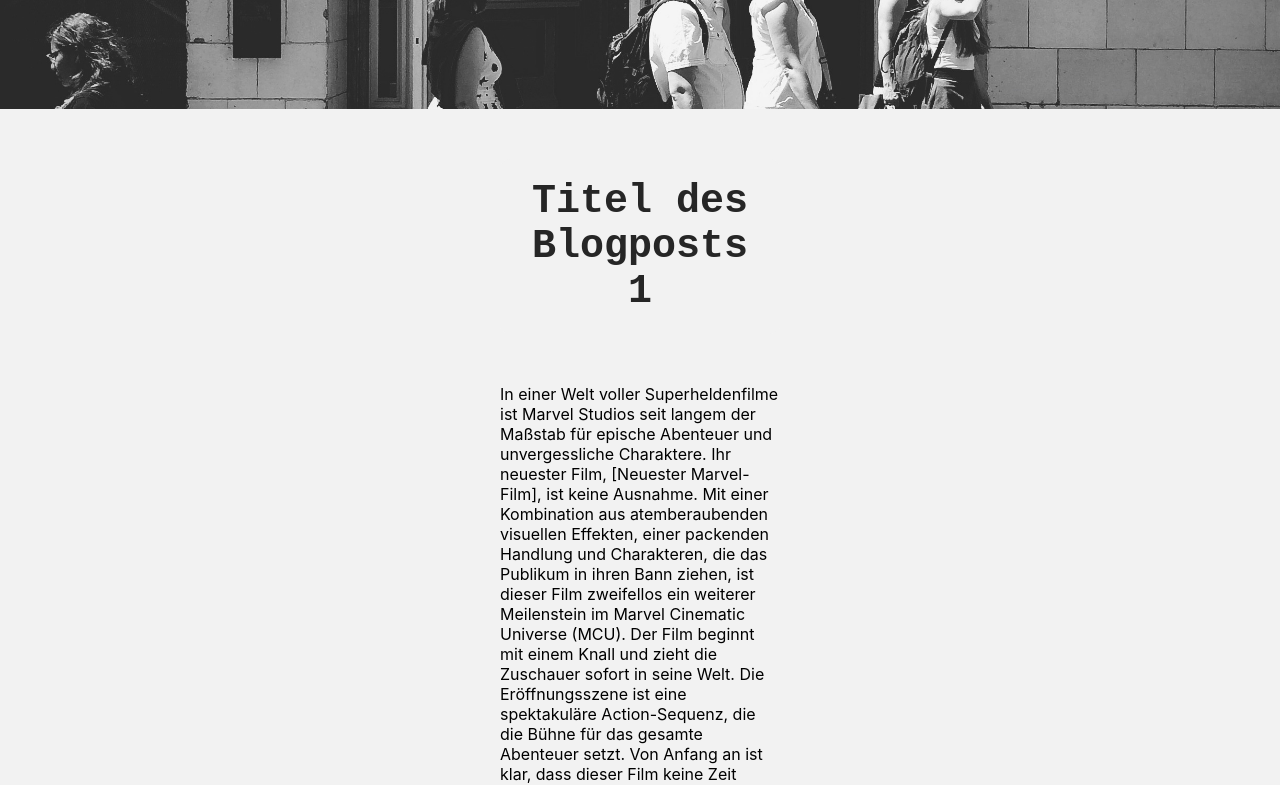
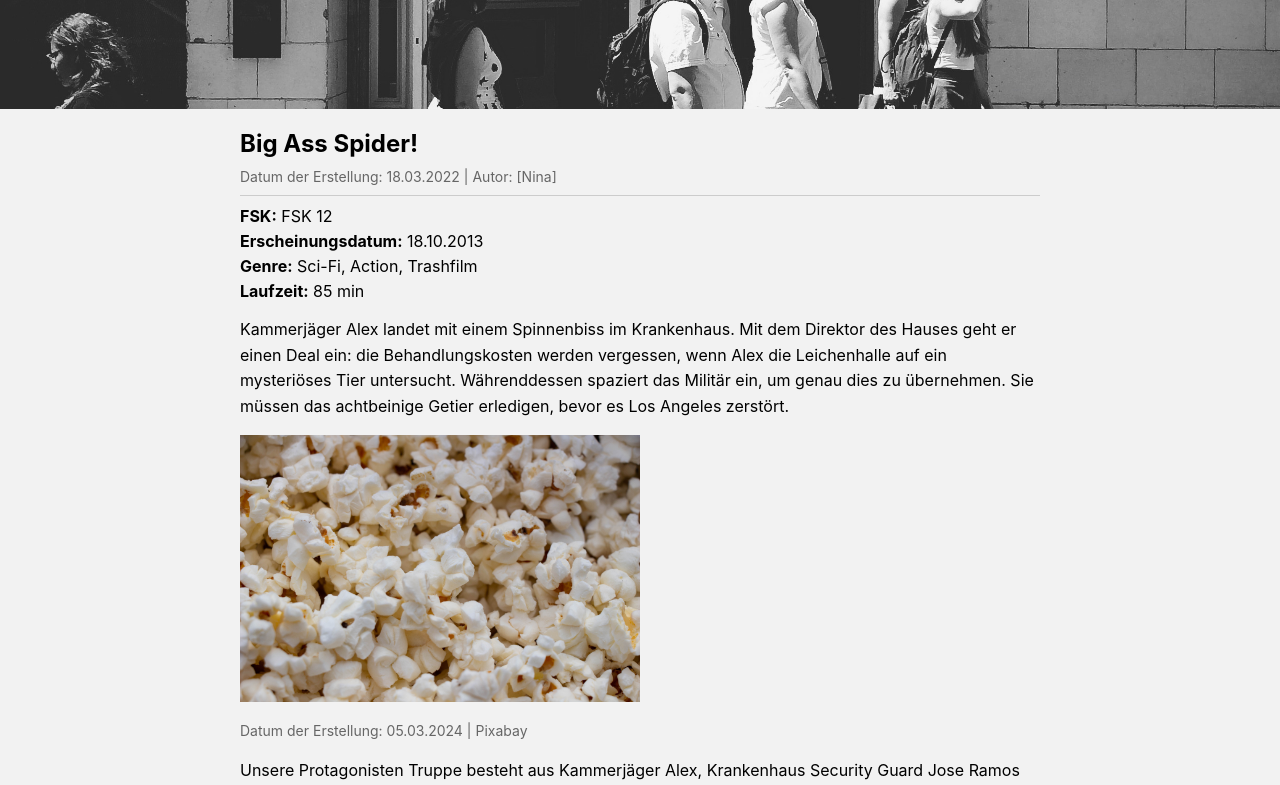
Before and after one commit to David-Floy/hinter-den-frames, a React (Create React App) app: page /post/1 in a window 1280 px wide. Shown: the part 500-1285 px from the top of the page. Built offline with nearby package versions, Linux system fonts and the light colour scheme.

Commit message:
Added new icon Added Description for movies Added new Layout and changed DetailPage.css.

```diff
--- a/public/index.html
+++ b/public/index.html
@@ -2,7 +2,7 @@
 <html lang="en">
   <head>
     <meta charset="utf-8" />
-    <link rel="icon" href="%PUBLIC_URL%/favicon.ico" />
+    <link rel="icon" href="/img/filmbild3Icon.png" />
     <meta name="viewport" content="width=device-width, initial-scale=1" />
     <meta name="theme-color" content="#000000" />
     <meta
--- a/src/App.js
+++ b/src/App.js
@@ -6,23 +6,62 @@ import { BrowserRouter as Router, Route, Routes } from 'react-router-dom';
 const App = () => {
 
     const posts = [
-        { id: 1, title: 'Titel des Blogposts 1', excerpt: 'Auszug des Blogposts 1', content: 'In einer Welt voller Superheldenfilme ist Marvel Studios seit langem der Maßstab für epische Abenteuer und unvergessliche Charaktere. Ihr neuester Film, [Neuester Marvel-Film], ist keine Ausnahme. Mit einer Kombination aus atemberaubenden visuellen Effekten, einer packenden Handlung und Charakteren, die das Publikum in ihren Bann ziehen, ist dieser Film zweifellos ein weiterer Meilenstein im Marvel Cinematic Universe (MCU).\n' +
-                '\n' +
-                'Der Film beginnt mit einem Knall und zieht die Zuschauer sofort in seine Welt. Die Eröffnungsszene ist eine spektakuläre Action-Sequenz, die die Bühne für das gesamte Abenteuer setzt. Von Anfang an ist klar, dass dieser Film keine Zeit verschwendet und direkt in die Handlung eintaucht.\n' +
-                '\n' +
-                'Eine der größten Stärken von [Neuester Marvel-Film] ist sein Ensemble-Cast. Von altbekannten Helden bis hin zu neuen Gesichtern bietet der Film eine vielschichtige und fesselnde Gruppe von Charakteren. Jeder von ihnen hat seine eigenen Motivationen und Ziele, was zu interessanten Konflikten und dynamischen Interaktionen führt. Die Chemie zwischen den Schauspielern ist spürbar und trägt zur immersiven Erfahrung des Films bei.\n' +
-                '\n' +
-                'Besonders beeindruckend ist die Leistung der Hauptdarsteller. [Name des Hauptdarstellers] überzeugt in seiner Rolle als [Charaktername] mit einer Mischung aus Charisma und Tiefe. Seine Entwicklung im Laufe des Films ist fesselnd und macht ihn zu einem der faszinierendsten Charaktere im MCU. Unterstützt wird er von einer talentierten Besetzung, darunter [Namen weiterer Hauptdarsteller], die alle ihre Momente haben, um zu glänzen.\n' +
-                '\n' +
-                'Natürlich wäre ein Marvel-Film ohne actiongeladene Sequenzen und beeindruckende visuelle Effekte nicht vollständig. In [Neuester Marvel-Film] werden die Erwartungen in dieser Hinsicht übertroffen. Die Actionszenen sind spektakulär choreografiert und mit beeindruckenden Effekten versehen. Ob es sich um epische Schlachten oder atemberaubende Verfolgungsjagden handelt, der Film bietet eine Fülle von visuellem Spektakel, das das Publikum in seinen Bann zieht.\n' +
-                '\n' +
-                'Darüber hinaus beeindruckt [Neuester Marvel-Film] mit einer tiefgreifenden und ansprechenden Handlung. Während der Film die typischen Elemente eines Superheldenfilms enthält - einschließlich heroischer Taten und epischer Schlachten -, geht er auch über sie hinaus und erkundet Themen wie Freundschaft, Opferbereitschaft und die Suche nach Identität. Dadurch fühlt sich der Film nicht nur wie ein weiteres Superheldenabenteuer an, sondern auch wie eine bedeutungsvolle Erzählung, die zum Nachdenken anregt.\n' +
-                '\n' +
-                'Ein weiterer Höhepunkt von [Neuester Marvel-Film] ist seine beeindruckende visuelle Gestaltung. Die Welt, die die Filmemacher geschaffen haben, ist reichhaltig und detailreich, und jede Einstellung ist ein visuelles Fest für die Augen. Von den glänzenden Wolkenkratzern der Stadt bis hin zu den weitläufigen Landschaften der entlegensten Ecken des Universums ist jeder Schauplatz sorgfältig gestaltet und trägt zur Immersion des Publikums bei.\n' +
-                '\n' +
-                'Neben seiner visuellen Pracht überzeugt der Film auch mit einem mitreißenden Soundtrack, der die emotionalen Momente verstärkt und die Actionsequenzen auf ein neues Level hebt. Die Musik ist perfekt auf die Stimmung des Films abgestimmt und trägt dazu bei, die Atmosphäre zu verstärken und die Zuschauer noch tiefer in das Geschehen einzubeziehen.\n' +
-                '\n' +
-                'Insgesamt ist [Neuester Marvel-Film] ein Triumph für das MCU und ein weiterer Beweis für die Fähigkeit von Marvel Studios, fesselnde Geschichten zu erzählen und unvergessliche Charaktere zu schaffen. Mit seiner packenden Handlung, beeindruckenden visuellen Effekten und einem Ensemble-Cast, das auf ganzer Linie überzeugt, ist dieser Film ein Muss für Fans von Superheldenfilmen und ein Erlebnis, das noch lange nach dem Abspann in Erinnerung bleibt. Marvel hat sich erneut selbst übertroffen und bewiesen, dass sie die Könige des Superheldenkinos sind.', image: '/img/pic1.jpg' },
+        { id: 1, title: 'Big Ass Spider!',
+            excerpt: 'Kammerjäger Alex landet mit einem Spinnenbiss im Krankenhaus. Mit dem Direktor des\n' +
+                'Hauses geht er einen Deal ein: die Behandlungskosten werden vergessen, wenn Alex die\n' +
+                'Leichenhalle auf ein mysteriöses Tier untersucht. Währenddessen spaziert das Militär ein,\n' +
+                'um genau dies zu übernehmen. Sie müssen das achtbeinige Getier erledigen, bevor es Los\n' +
+                'Angeles zerstört.\n',
+
+            content1: 'Unsere Protagonisten Truppe besteht aus Kammerjäger Alex, Krankenhaus Security Guard\n' +
+                'Jose Ramos und Major Braxton Tanner. Sie nehmen die Suche nach der Spinne auf,\n' +
+                'nachdem sie aus dem Krankenhaus via Gullideckel flieht. Dabei offenbart Major Tanner den\n' +
+                'Ursprung des Monstrums: eine ultimative US-Symbiose aus Alien-DNA und gentechnisch\n' +
+                'veränderten Lebensmitteln. Das Resultat ist eine Spinne mit gefährlicher Wachstumsrate,\n' +
+                'die nach Zunahme zweibeiniger Snacks exponentiell ansteigt. Doch das beweist sich nur in\n' +
+                'Größe, statt Gewicht. Während sich die Spinne in einigen Baumkronen versteckt, knickt kein\n' +
+                'einziger Ast unter der Last des PKW-großen Tieres ein. Spätestens im epischen Endkampf\n' +
+                'erkennen wir das Phänomen erneut, da bis auf die menschgemachten Militäreingriffe, der\n' +
+                'Spinnen-Showdown keine Spuren in der Baustatik-ausgereiften L.A. Skyline hinterlässt.\n',
+
+            image: ['/img/pic1.jpg', '05.03.2024', 'Pixabay'],
+            image2: ['/img/pic2.jpg', '05.03.2024', 'Pixabay'],
+
+            content2: "Big Ass Spider! hat nach der Veröffentlichung in 2013 zwei Preise gewonnen. Wofür? „Beste\n" +
+                "DVD/Blu-Ray Release“ – was genau das bedeutet, wissen wir auch nicht. Der Film sorgt\n" +
+                "jedenfalls fast anderthalb Stunden für Unterhaltung. Das Regie/Drehbuch Duo aus Mike\n" +
+                "Mendez und Gregory Gieras haben aus einem simplen Trashfilm Plot einen eigenständigen\n" +
+                "Film gezaubert. Das Casting trägt ebenso zum Filmerlebnis bei. Lange sollte nicht gegrübelt\n" +
+                "werden, woher man sie kennt. Kammerjäger-Darsteller Greg Grunberg trug für seine Rolle in\n" +
+                "Heroes die blaue Uniform des Polizisten Matt Parkman. Die vom Protagonisten\n" +
+                "umschmachtete Lt. Karly Brant wird gespielt von Clare Kramer. Sie verantwortete sich in\n" +
+                "Buffy als sagenhafte Glory einer Menge Chaos und Verzweiflung. Und dann gibt es da noch\n" +
+                "das befehlsmächtige Militär Oberhaupt Major Braxton Tanner. Hinter ihm steckt die\n" +
+                "unverkennbare Visage von Ray Wise: Twin Peaks, RoboCop, eben der Mann mit dem\n" +
+                "langen IMDB Eintrag.",
+        content3: "Insbesondere die Charaktere sind es, die den Film ausmachen. Der mexikanische\n" +
+            "Krankenhaus Security Guard Jose Ramos erlebt an der Seite des Kammerjägers seine\n" +
+            "eigene Bromance-würdige Heldenreise. Zitternd hält er seine Taschenlampe in der\n" +
+            "Leichenhalle des Krankenhauses, doch sein Mut wächst, sodass er zum triumphalen\n" +
+            "Konterangriff Alex die nötigen Mittel zuwirft. Auch neben Major Tanner steht ein Mann zur\n" +
+            "Seite, den es auf Grund seiner ultimativ stilvollen Präsenz zu erwähnen gilt. Dr. Lucas\n" +
+            "kümmerte sich um das „wissenschaftlliche Habitat des Experiments“, weshalb sich das\n" +
+            "Unglück auf seinen Tomatengarten verorten lässt. Ziemlich einleuchtend, da er weniger wie\n" +
+            "ein durchgeknallter Labor-Doc wirkt und eher scheint, als hätte man ihn bei einer\n" +
+            "Weinverkostung im italienischen Ferienhaus aufgegabelt.\n" +
+            "Hier handelt es sich um einen guten, wenn nicht verhältnismäßig besser-budgetierten\n" +
+            "Trashfilm, der jenen zu empfehlen ist, die zwischendurch was schmunzeln wollen.\n",
+            fskRating: "FSK 12",
+            releaseDate: "18.10.2013",
+            genre: "Sci-Fi, Action, Trashfilm",
+            laufzeit: "85 min",
+            Rating: "8/10",
+            author: "Nina",
+            date: "18.03.2022"
+
+
+        },
+
         { id: 2, title: 'Titel des Blogposts 2', excerpt: 'Auszug des Blogposts 2', content: 'Inhalt des Blogposts 2', image: '/img/pic2.jpg'},
         { id: 3, title: 'Titel des Blogposts 2', excerpt: 'Auszug des Blogposts 2', content: 'Inhalt des Blogposts 2', image: '/img/pic2.jpg'},
         { id: 4, title: 'Titel des Blogposts 2', excerpt: 'Auszug des Blogposts 2', content: 'Inhalt des Blogposts 2', image: '/img/pic2.jpg'},
@@ -34,7 +73,6 @@ const App = () => {
       return (
         <Router>
             <Routes>
-
                 <Route exact path="/" element={<Home posts={posts} />}/>
                 <Route path="/post/:id" element={<DetailPage posts={posts} />} />
             </Routes>
--- a/src/components/Home.js
+++ b/src/components/Home.js
@@ -47,7 +47,7 @@ const Home = ({posts}) => {
           {/* Erste Blogpost-Vorschau */}
             {posts.map(post =>(
           <div key={post.id} className="blog-preview">
-            <img src={post.image} alt={post.title} />
+            <img src={post.image[0]} alt={post.title} />
             <div className="blog-preview-text">
                 <h2>{post.title}</h2>
                 <p> {post.excerpt}</p>
--- a/src/components/css/DetailPage.css
+++ b/src/components/css/DetailPage.css
@@ -13,16 +13,96 @@
     transform: translate(-50%, -50%);
     object-fit: cover;
 }
-.blog{
-    margin: 20px 500px 80px 500px;
+.blog-side-image {
+    width: 30%;
+    height: auto;
 }
-.main-heading {
-    text-align: center;
-    margin: 50px 0;
-    font-size: 2.5em;
-    color: #262626;
-    background-color: #f2f2f2;
-    padding: 20px;
-    border-radius: 10px;
-    font-family:'Courier New', Courier, monospace;
+
+.container {
+    max-width: 800px;
+    margin: 20px auto;
+    padding: 0 20px;
+
 }
+
+.post {
+    margin-bottom: 40px;
+    border-bottom: 1px solid #ccc;
+    padding-bottom: 20px;
+    display: flex;
+    align-items: center;
+}
+
+
+.post-content {
+    margin-bottom: 20px;
+}
+
+.post-content img {
+    max-width: 50%;
+    height: auto;
+
+}
+.post-content-img-meta {
+    color: #666;
+    font-size: 14px;
+    margin-bottom: 3px;
+
+
+}
+
+.post-title {
+    font-size: 24px;
+    margin-top: 0;
+    margin-bottom: 10px;
+}
+
+.post-meta {
+    color: #666;
+    font-size: 14px;
+    margin-bottom: 10px;
+    border-bottom: 1px solid #ccc;
+    padding-bottom: 10px;
+
+}
+
+.post-content p {
+    line-height: 1.6;
+}
+.blurText {
+
+    color: transparent;
+    text-shadow: 0 0 8px #000;
+}
+.button {
+        background-color: #0d0d0d; /* Green */
+        border: none;
+        color: white;
+        padding: 16px 32px;
+        text-align: center;
+        text-decoration: none;
+        display: inline-block;
+        font-size: 16px;
+        margin: 4px 2px;
+        transition-duration: 0.4s;
+        cursor: pointer;
+
+}
+
+.button:hover {
+    background-color: gray; /* Green */
+    color: white;
+}
+.SpoilerContainer{
+    margin-top: 10px;
+    border: 2px solid #ccc;
+    padding: 10px;
+}
+
+.details p {
+    margin: 5px 0;
+}
+
+.hidden{
+    display: none;
+}
--- a/src/posts/DetailPage.jsx
+++ b/src/posts/DetailPage.jsx
@@ -1,35 +1,69 @@
-
-
 import React from 'react';
-import { useParams } from 'react-router-dom';
+import {useParams} from 'react-router-dom';
 import Header from "../components/Header";
 import Footer from "../components/Footer";
 import '../components/css/DetailPage.css'
 
-const DetailPage = ({ posts }) => {
-    let { id } = useParams();
+
+function Onblur() {
+    document.getElementById("Spoiler").className = ' ';
+    document.getElementById("SpoilerButton").className = 'hidden'
+}
+
+
+const DetailPage = ({posts}) => {
+    let {id} = useParams();
     let post = posts.find(post => post.id === parseInt(id));
 
     if (!post) {
         return <div>Blogpost nicht gefunden</div>;
     }
 
+
     return (
         <div>
             <Header/>
 
 
-            <div className="container">
+            <div className="blog-image-container">
                 <div className="blog-image-container">
-                    <img className="blog-main-image" src={post.image} alt="Blogpost Bild"/>
+                    <img className="blog-main-image" src={post.image[0]} alt="Blogpost Bild"/>
                 </div>
             </div>
-            <div className={'blog'}>
+
+            <div className="container">
+                <h1 className="post-title">{post.title}</h1>
+                <div className="post-meta">Datum der Erstellung: {post.date} | Autor: [{post.author}]</div>
+                <div className="details">
+                    <p><strong>FSK:</strong> {post.fskRating}</p>
+                    <p><strong>Erscheinungsdatum:</strong> {post.releaseDate}</p>
+                    <p><strong>Genre:</strong> {post.genre}</p>
+                    <p><strong>Laufzeit:</strong> {post.laufzeit}</p>
+                </div>
 
 
-                <h1 className={'main-heading'}>{post.title}</h1>
-                <p>{post.content}</p>
+                <div className="post-content">
+                    <p>{post.excerpt}</p>
+                    <div>
+                        <img src={post.image2[0]} alt="Bild 1"/>
+                        <p className="post-content-img-meta">Datum der
+                            Erstellung: {post.image2[1]} | {post.image2[2]}</p>
+                    </div>
+                    <p>{post.content1}</p>
+
+                    <p>{post.content2}</p>
+                    <div>
+                        <img src={post.image[0]} alt="Bild 1"/>
+                        <p className="post-content-img-meta">Datum der Erstellung: {post.image[1]} | {post.image[2]}</p>
+                    </div>
+                    <div className="SpoilerContainer">
+                        <button id="SpoilerButton" className="button" onClick={Onblur}>Spoiler</button>
+                        <p id="Spoiler" className="blurText">{post.content3}</p>
+                    </div>
+
+                </div>
             </div>
+
             <Footer/>
         </div>
     );
```
Also changed, not shown: public/img/filmbild3Icon.png (added).
